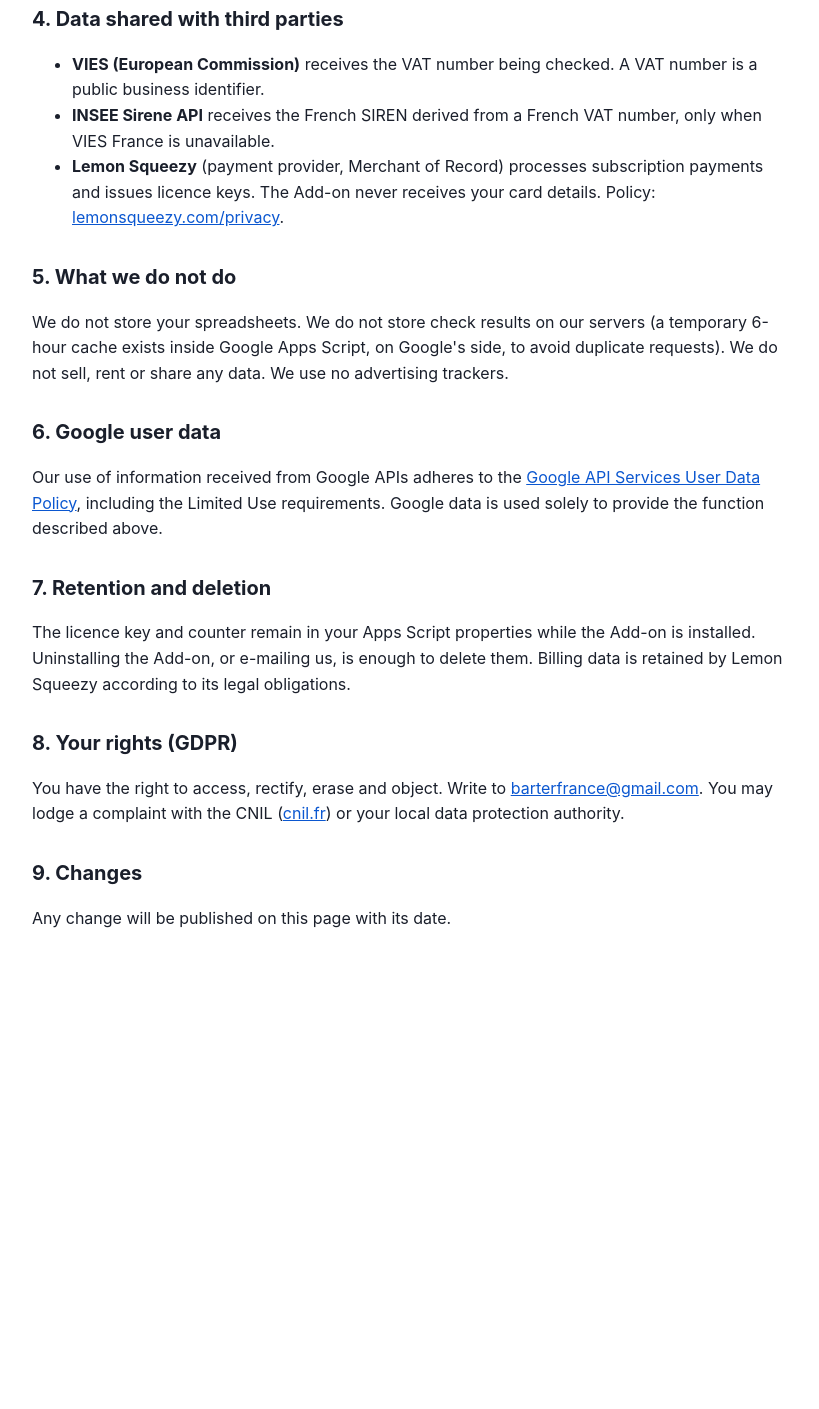
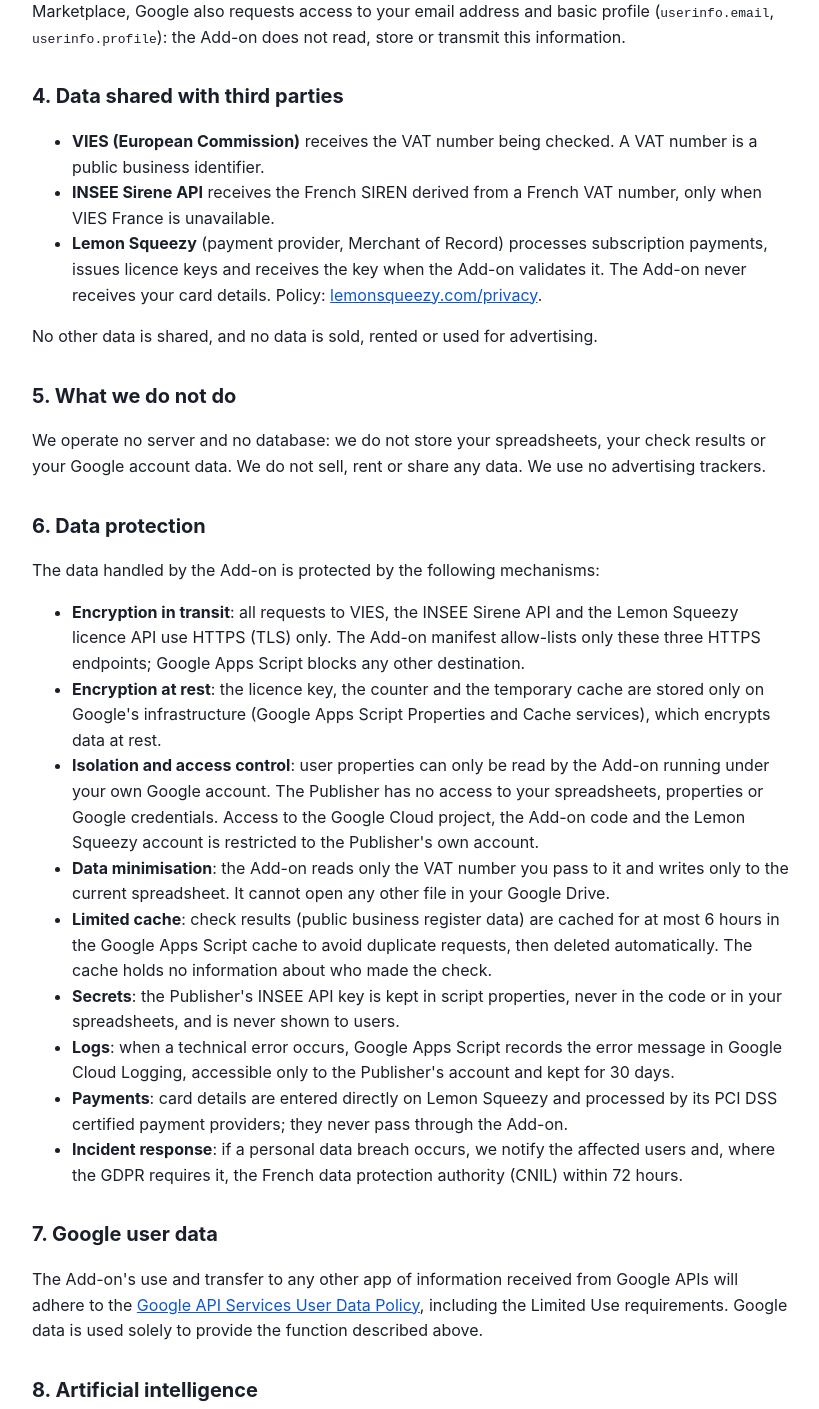
Before and after one commit to sirene-sheets/sirene-sheets.github.io, a plain HTML site: page vat/privacy.html in a window 1280 px wide. Shown: the part 817-2226 px from the top of the page, without its empty margins (228-1047 px from the left). Before the commit the page ends 1788 px from the top, so only its background shows below. Drawn offline with Linux system fonts and the light colour scheme.

Commit message:
VAT privacy: Data protection section (Google OAuth request)

```diff
--- a/vat/privacy.html
+++ b/vat/privacy.html
@@ -8,7 +8,7 @@
 <body>
 <p><a href="/vat/">← VAT Checker for Sheets</a></p>
 <h1>Privacy Policy</h1>
-<p>Last updated: 21 October 2026</p>
+<p>Last updated: 29 October 2026</p>
 
 <h2>1. Who we are</h2>
 <p>VAT Checker for Sheets (the "Add-on") is a Google Sheets add-on published by a sole trader established in France (the "Publisher"). Contact: <a href="mailto:barterfrance@gmail.com">barterfrance@gmail.com</a>.</p>
@@ -20,30 +20,48 @@
 <ul>
   <li><strong>Cell contents passed to the function</strong>: only the VAT number(s) you give to <code>=VAT()</code>. The Add-on does not read any other cell.</li>
   <li><strong>Licence key</strong> (Pro subscribers): stored in Google Apps Script user properties, tied to your Google account, to verify your subscription.</li>
-  <li><strong>Free-check counter</strong>: a single number, stored the same way.</li>
+  <li><strong>Free-check counter</strong>: a single number, stored in user properties (or in document properties when Google does not make user properties available to a custom function).</li>
 </ul>
-<p>The Add-on requests only the Google permissions strictly needed: access to the current spreadsheet (<code>spreadsheets.currentonly</code>), connection to external services (<code>script.external_request</code>) and display of a sidebar (<code>script.container.ui</code>).</p>
+<p>The Add-on requests only the Google permissions strictly needed: access to the current spreadsheet (<code>spreadsheets.currentonly</code>), connection to external services (<code>script.external_request</code>) and display of a sidebar (<code>script.container.ui</code>). When installed from the Google Workspace Marketplace, Google also requests access to your email address and basic profile (<code>userinfo.email</code>, <code>userinfo.profile</code>): the Add-on does not read, store or transmit this information.</p>
 
 <h2>4. Data shared with third parties</h2>
 <ul>
   <li><strong>VIES (European Commission)</strong> receives the VAT number being checked. A VAT number is a public business identifier.</li>
   <li><strong>INSEE Sirene API</strong> receives the French SIREN derived from a French VAT number, only when VIES France is unavailable.</li>
-  <li><strong>Lemon Squeezy</strong> (payment provider, Merchant of Record) processes subscription payments and issues licence keys. The Add-on never receives your card details. Policy: <a href="https://www.lemonsqueezy.com/privacy">lemonsqueezy.com/privacy</a>.</li>
+  <li><strong>Lemon Squeezy</strong> (payment provider, Merchant of Record) processes subscription payments, issues licence keys and receives the key when the Add-on validates it. The Add-on never receives your card details. Policy: <a href="https://www.lemonsqueezy.com/privacy">lemonsqueezy.com/privacy</a>.</li>
+</ul>
+<p>No other data is shared, and no data is sold, rented or used for advertising.</p>
+
+<h2>5. What we do not do</h2>
+<p>We operate no server and no database: we do not store your spreadsheets, your check results or your Google account data. We do not sell, rent or share any data. We use no advertising trackers.</p>
+
+<h2 id="data-protection">6. Data protection</h2>
+<p>The data handled by the Add-on is protected by the following mechanisms:</p>
+<ul>
+  <li><strong>Encryption in transit</strong>: all requests to VIES, the INSEE Sirene API and the Lemon Squeezy licence API use HTTPS (TLS) only. The Add-on manifest allow-lists only these three HTTPS endpoints; Google Apps Script blocks any other destination.</li>
+  <li><strong>Encryption at rest</strong>: the licence key, the counter and the temporary cache are stored only on Google's infrastructure (Google Apps Script Properties and Cache services), which encrypts data at rest.</li>
+  <li><strong>Isolation and access control</strong>: user properties can only be read by the Add-on running under your own Google account. The Publisher has no access to your spreadsheets, properties or Google credentials. Access to the Google Cloud project, the Add-on code and the Lemon Squeezy account is restricted to the Publisher's own account.</li>
+  <li><strong>Data minimisation</strong>: the Add-on reads only the VAT number you pass to it and writes only to the current spreadsheet. It cannot open any other file in your Google Drive.</li>
+  <li><strong>Limited cache</strong>: check results (public business register data) are cached for at most 6 hours in the Google Apps Script cache to avoid duplicate requests, then deleted automatically. The cache holds no information about who made the check.</li>
+  <li><strong>Secrets</strong>: the Publisher's INSEE API key is kept in script properties, never in the code or in your spreadsheets, and is never shown to users.</li>
+  <li><strong>Logs</strong>: when a technical error occurs, Google Apps Script records the error message in Google Cloud Logging, accessible only to the Publisher's account and kept for 30 days.</li>
+  <li><strong>Payments</strong>: card details are entered directly on Lemon Squeezy and processed by its PCI DSS certified payment providers; they never pass through the Add-on.</li>
+  <li><strong>Incident response</strong>: if a personal data breach occurs, we notify the affected users and, where the GDPR requires it, the French data protection authority (CNIL) within 72 hours.</li>
 </ul>
 
-<h2>5. What we do not do</h2>
-<p>We do not store your spreadsheets. We do not store check results on our servers (a temporary 6-hour cache exists inside Google Apps Script, on Google's side, to avoid duplicate requests). We do not sell, rent or share any data. We use no advertising trackers.</p>
+<h2>7. Google user data</h2>
+<p>The Add-on's use and transfer to any other app of information received from Google APIs will adhere to the <a href="https://developers.google.com/terms/api-services-user-data-policy">Google API Services User Data Policy</a>, including the Limited Use requirements. Google data is used solely to provide the function described above.</p>
 
-<h2>6. Google user data</h2>
-<p>Our use of information received from Google APIs adheres to the <a href="https://developers.google.com/terms/api-services-user-data-policy">Google API Services User Data Policy</a>, including the Limited Use requirements. Google data is used solely to provide the function described above.</p>
+<h2>8. Artificial intelligence</h2>
+<p>Data obtained through Google Workspace APIs is not used to develop, improve or train generalized artificial intelligence or machine learning models. The Add-on sends no data to any AI service.</p>
 
-<h2>7. Retention and deletion</h2>
-<p>The licence key and counter remain in your Apps Script properties while the Add-on is installed. Uninstalling the Add-on, or e-mailing us, is enough to delete them. Billing data is retained by Lemon Squeezy according to its legal obligations.</p>
+<h2>9. Retention and deletion</h2>
+<p>The licence key and counter remain in your Apps Script properties while the Add-on is installed. Uninstalling the Add-on, or e-mailing us, is enough to delete them. Cached results expire within 6 hours. Billing data is retained by Lemon Squeezy according to its legal obligations.</p>
 
-<h2>8. Your rights (GDPR)</h2>
+<h2>10. Your rights (GDPR)</h2>
 <p>You have the right to access, rectify, erase and object. Write to <a href="mailto:barterfrance@gmail.com">barterfrance@gmail.com</a>. You may lodge a complaint with the CNIL (<a href="https://www.cnil.fr">cnil.fr</a>) or your local data protection authority.</p>
 
-<h2>9. Changes</h2>
+<h2>11. Changes</h2>
 <p>Any change will be published on this page with its date.</p>
 </body>
 </html>
```
